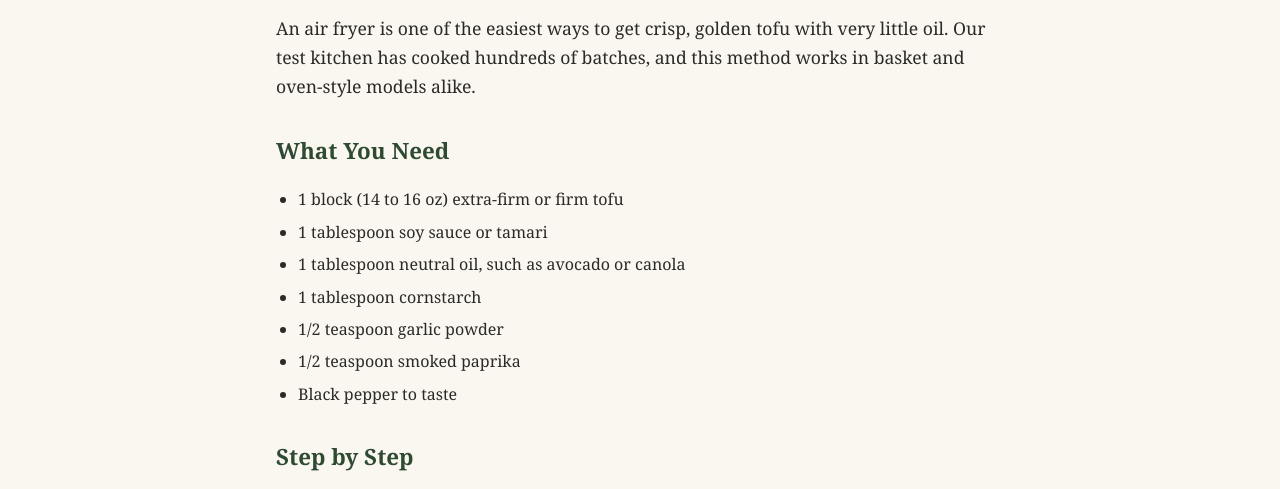
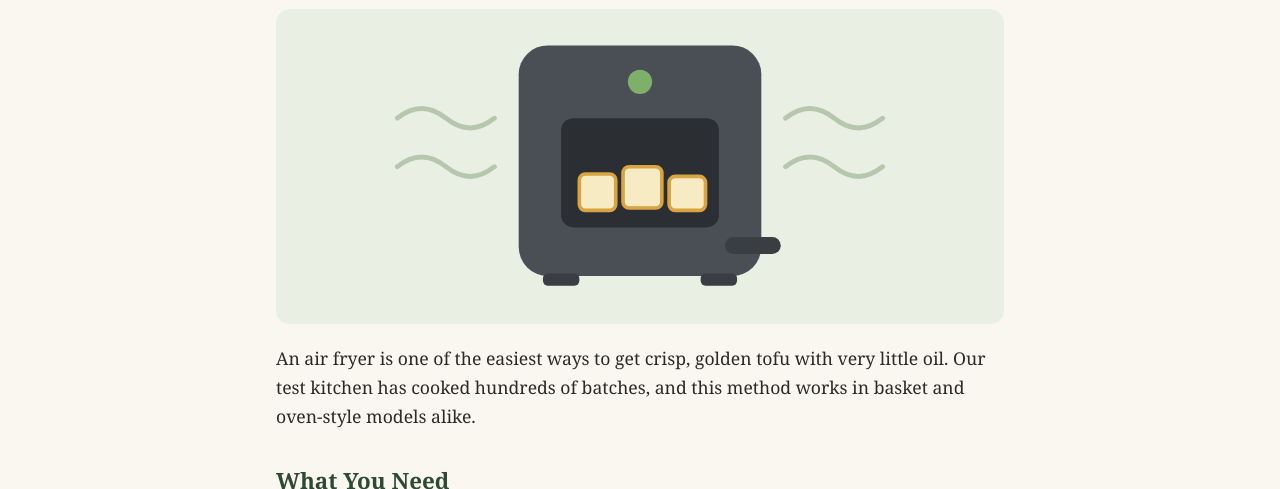
Before and after one commit to oliviab2026/tofu-guide, a plain HTML site: page tofu-in-air-fryer.html in a window 1280 px wide. Shown: the part 262-751 px from the top of the page. Drawn offline with Linux system fonts and the light colour scheme.

Commit message:
Insert SVG illustration for air fryer recipe
Added SVG illustration of an air fryer with crispy tofu cubes.

```diff
--- a/tofu-in-air-fryer.html
+++ b/tofu-in-air-fryer.html
@@ -31,6 +31,7 @@ li{margin-bottom:6px}
 footer{background:#2b2a26;color:#e8e4d8;padding:20px 16px;margin-top:32px;font-family:Arial,Helvetica,sans-serif;font-size:.9rem}
 footer .inner{max-width:760px;margin:0 auto}
 footer a{color:#f4d58d}
+.hero-img{display:block;width:100%;height:auto;border-radius:8px;margin:12px 0 20px}
 </style>
 </head>
 <body>
@@ -47,6 +48,19 @@ footer a{color:#f4d58d}
 </header>
 <main>
 <h1>Tofu in Air Fryer: Crispy Cubes in 15 Minutes</h1>
+<svg class="hero-img" viewBox="0 0 600 260" role="img" aria-label="Illustration of an air fryer with crispy tofu cubes inside" xmlns="http://www.w3.org/2000/svg">
+<rect width="600" height="260" rx="12" fill="#e9efe3"/>
+<rect x="200" y="30" width="200" height="190" rx="24" fill="#4a4f55"/>
+<circle cx="300" cy="60" r="10" fill="#7fb069"/>
+<rect x="235" y="90" width="130" height="90" rx="10" fill="#2b2f33"/>
+<rect x="250" y="136" width="30" height="30" rx="5" fill="#f7ebc3" stroke="#d9a441" stroke-width="3"/>
+<rect x="286" y="130" width="32" height="34" rx="5" fill="#f7ebc3" stroke="#d9a441" stroke-width="3"/>
+<rect x="324" y="138" width="30" height="28" rx="5" fill="#f7ebc3" stroke="#d9a441" stroke-width="3"/>
+<rect x="370" y="188" width="46" height="14" rx="7" fill="#3a3e43"/>
+<rect x="220" y="218" width="30" height="10" rx="4" fill="#3a3e43"/>
+<rect x="350" y="218" width="30" height="10" rx="4" fill="#3a3e43"/>
+<path d="M100 90 q20 -16 40 0 t40 0 M100 130 q20 -16 40 0 t40 0 M420 90 q20 -16 40 0 t40 0 M420 130 q20 -16 40 0 t40 0" stroke="#b7c7ad" stroke-width="4" fill="none" stroke-linecap="round"/>
+</svg>
 <p class="lead">An air fryer is one of the easiest ways to get crisp, golden tofu with very little oil. Our test kitchen has cooked hundreds of batches, and this method works in basket and oven-style models alike.</p>
 
 <h2>What You Need</h2>
```
